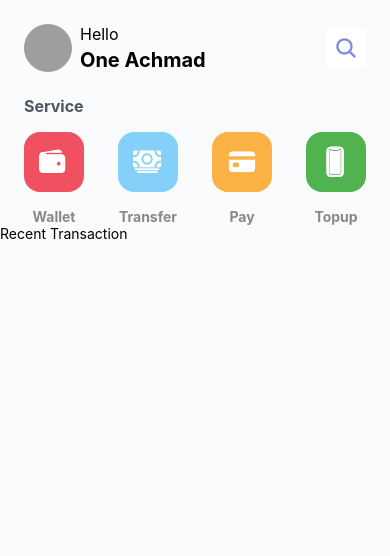
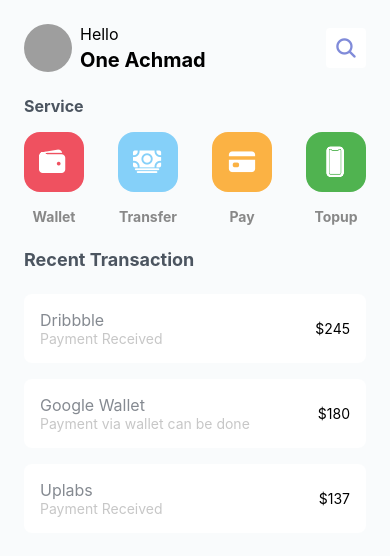
Before and after one commit to usmansbk/digital-wallet-ui, a React Native app: screen /Home in a window 390 px wide. Shown: the top 556 px of the page. Built offline with nearby package versions, Linux system fonts and the light colour scheme; grey boxes are pictures that could not be loaded.

Commit message:
Add transactions

```diff
--- a/components/Home/Service.js
+++ b/components/Home/Service.js
@@ -1,5 +1,5 @@
 import React from "react";
-import { View, Text, TouchableOpacity, StyleSheet } from "react-native";
+import { View, Text, StyleSheet } from "react-native";
 import { Ionicons } from "@expo/vector-icons";
 import theme from "../../theme";
 
@@ -8,12 +8,12 @@ const Service = ({ services = [] }) => (
     <Text style={styles.title}>Service</Text>
     <View style={styles.services}>
       {services.map(({ id, name, icon, color }) => (
-        <TouchableOpacity key={id}>
+        <View key={id}>
           <View style={[styles.icon, { backgroundColor: color }]}>
             <Ionicons name={icon} color="white" size={30} />
           </View>
           <Text style={styles.name}>{name}</Text>
-        </TouchableOpacity>
+        </View>
       ))}
     </View>
   </View>
@@ -41,6 +41,7 @@ const styles = StyleSheet.create({
     marginBottom: 16,
     justifyContent: "center",
     alignItems: "center",
+    elevation: 1,
   },
   name: {
     textAlign: "center",
--- a/components/Home/Transaction.js
+++ b/components/Home/Transaction.js
@@ -1,13 +1,53 @@
 import React from "react";
 import { View, StyleSheet, Text, TouchableOpacity } from "react-native";
+import theme from "../../theme";
 
 const Transaction = ({ transactions = [] }) => (
-  <View>
-    <Text>Recent Transaction</Text>
-    <View></View>
+  <View style={styles.container}>
+    <Text style={styles.sectionTitle}>Recent Transaction</Text>
+    <View>
+      {transactions.map(({ id, title, subtitle, amount }) => (
+        <TouchableOpacity key={id} style={styles.itemContainer}>
+          <View>
+            <View>
+              <Text style={styles.title}>{title}</Text>
+              <Text style={styles.subtitle}>{subtitle}</Text>
+            </View>
+          </View>
+          <Text>{amount}</Text>
+        </TouchableOpacity>
+      ))}
+    </View>
   </View>
 );
 
-const styles = StyleSheet.create({});
+const styles = StyleSheet.create({
+  container: {
+    marginHorizontal: 24,
+  },
+  sectionTitle: {
+    fontSize: 18,
+    fontWeight: "bold",
+    marginVertical: 24,
+    color: theme.greyText,
+  },
+  itemContainer: {
+    backgroundColor: "#fff",
+    marginBottom: 16,
+    padding: 16,
+    borderRadius: 8,
+    elevation: 1,
+    flexDirection: "row",
+    justifyContent: "space-between",
+    alignItems: "center",
+  },
+  title: {
+    color: "#858a91",
+    fontSize: 16,
+  },
+  subtitle: {
+    color: "#c7c7c7",
+  },
+});
 
 export default Transaction;
--- a/components/Home/index.js
+++ b/components/Home/index.js
@@ -49,11 +49,32 @@ export default function Home() {
       color: "#50b350",
     },
   ];
+  const transactions = [
+    {
+      id: "dribbble",
+      title: "Dribbble",
+      subtitle: "Payment Received",
+      amount: "$245",
+    },
+    {
+      id: "google-wallet",
+      title: "Google Wallet",
+      subtitle: "Payment via wallet can be done",
+      amount: "$180",
+    },
+    {
+      id: "uplabs",
+      title: "Uplabs",
+      subtitle: "Payment Received",
+      amount: "$137",
+    },
+  ];
+
   return (
     <View style={styles.container}>
       <Header name={name} avatar={picture} />
       <Service services={services} />
-      <Transaction />
+      <Transaction transactions={transactions} />
     </View>
   );
 }
```
